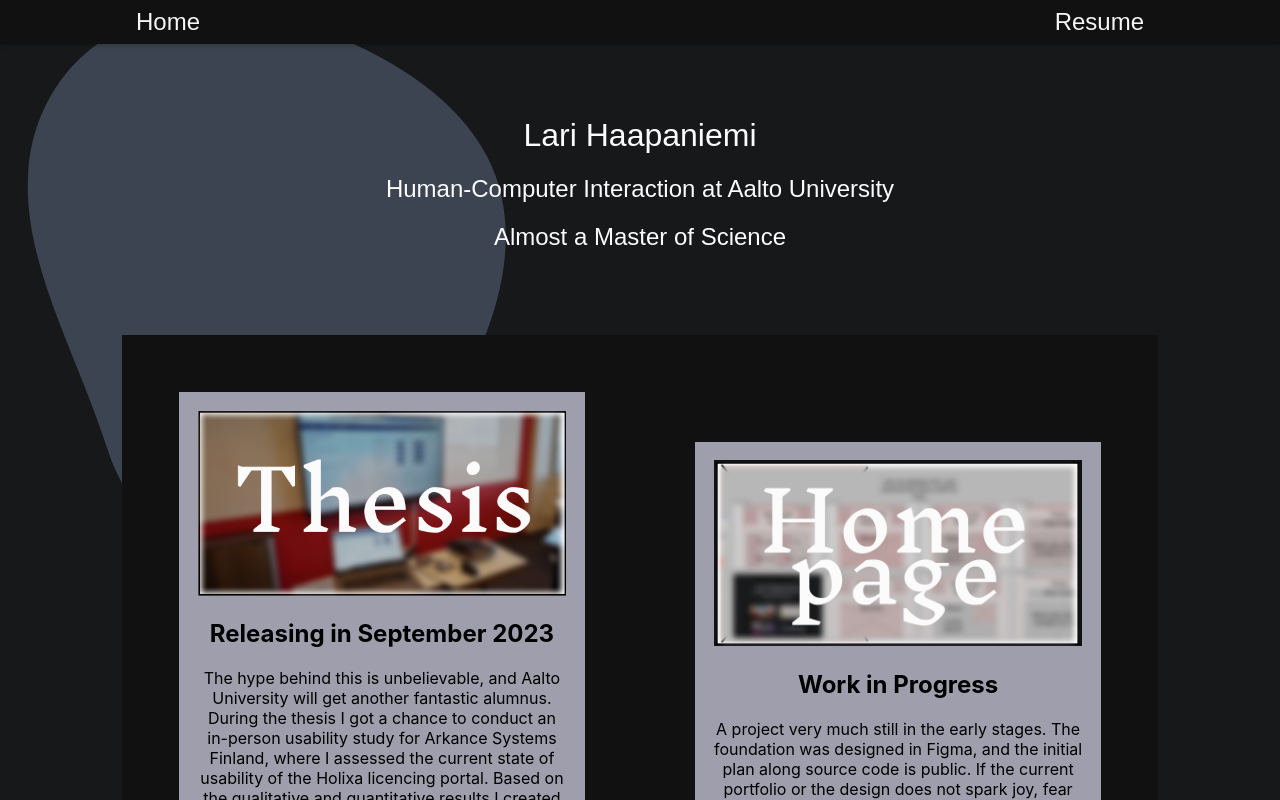
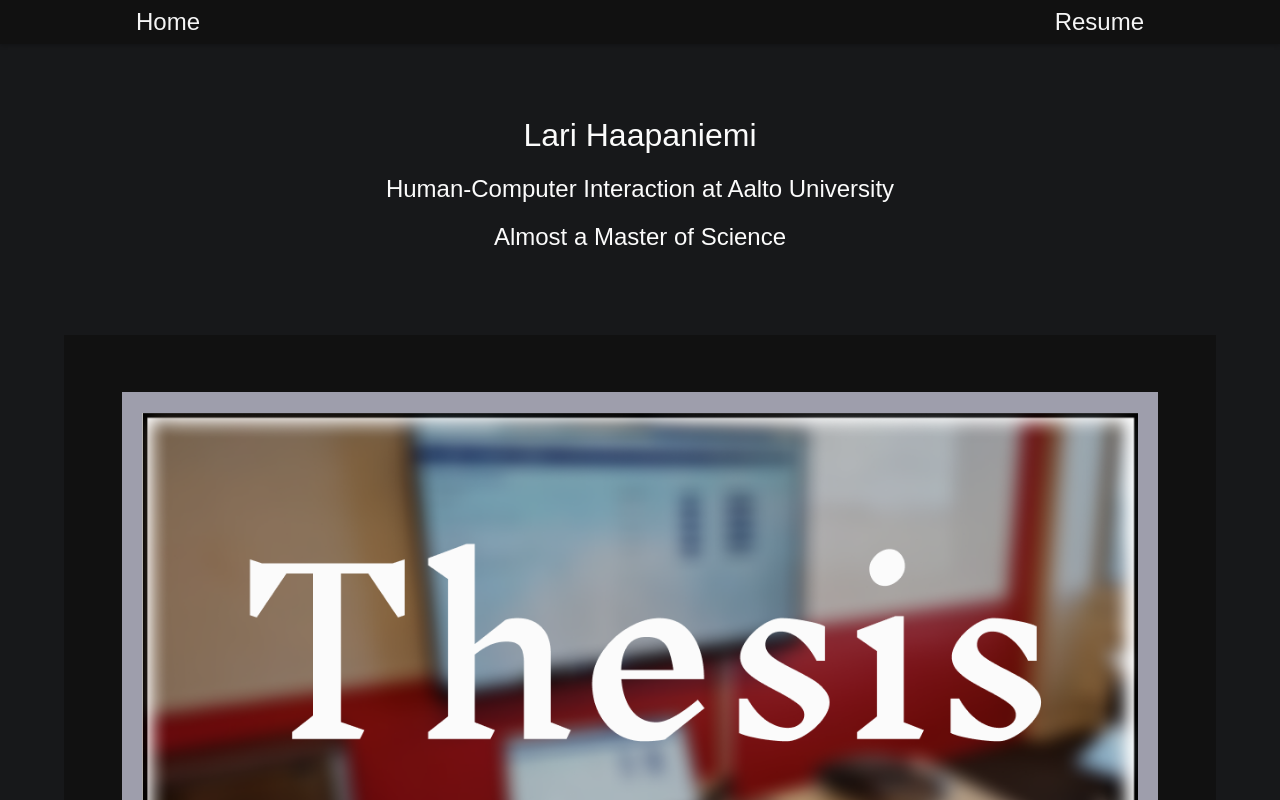
Before and after one commit to Telomeri/Homepage, a React (Create React App) app: page / in a window 1280 px wide. Shown: the top 800 px of the page. Built offline with nearby package versions, Linux system fonts and the light colour scheme; the HTML template or start-up script is replaced by a standard one.

Commit message:
Remove the blob

```diff
--- a/src/App.tsx
+++ b/src/App.tsx
@@ -8,11 +8,6 @@ function App() {
   return (
     <div className='App'>
       <NavigationBar/>
-      <div className="blob">
-        <svg xmlnsXlink="http://www.w3.org/1999/xlink" version="1.1" xmlns="http://www.w3.org/2000/svg" viewBox="0 0 310 350">
-        <path d="M156.4,339.5c31.8-2.5,59.4-26.8,80.2-48.5c28.3-29.5,40.5-47,56.1-85.1c14-34.3,20.7-75.6,2.3-111  c-18.1-34.8-55.7-58-90.4-72.3c-11.7-4.8-24.1-8.8-36.8-11.5l-0.9-0.9l-0.6,0.6c-27.7-5.8-56.6-6-82.4,3c-38.8,13.6-64,48.8-66.8,90.3c-3,43.9,17.8,88.3,33.7,128.8c5.3,13.5,10.4,27.1,14.9,40.9C77.5,309.9,111,343,156.4,339.5z"/>
-        </svg>
-      </div>
       <LandingPage name='Lari Haapaniemi' major='Human-Computer Interaction at Aalto University' degree='Almost a Master of Science'/>
     </div>
   );
--- a/src/assets/css/UnitCard.css
+++ b/src/assets/css/UnitCard.css
@@ -4,6 +4,10 @@
     align-items: wrap; /* or other alignment as needed */
     justify-content:space-between;
     padding: 5% 5% 0% 5%;
+  }
+
+.side {
+    flex: 1;
   }
 
   .left {
@@ -14,24 +18,43 @@
     margin-left: 5%; /* Adjust this margin to control the space */
   }
 
+@media screen and (min-width: 60em) {
+
+  .container {
+    display: flex;
+    align-items: wrap; /* or other alignment as needed */
+    justify-content:space-between;
+    flex-direction: row;
+  }
   .unit-card-container {
     display: flex;
-     flex-wrap: wrap;
-     align-items: center;
-     justify-content:space-between;
-     gap: 10px;
-     background-color: #111111;
-    padding: 5% 5% 5% 5%;
+    flex: 0 1 calc(40%-1em);
+    flex-wrap: wrap;
+    justify-content: space-between;
+    flex-direction: row;
   }
-
-.unit-card {
-    column-gap: 10px;
-    padding: 2%;
-    overflow: auto;
-    background-color: #9e9eac;
-    flex: 0 1 40%;
 }
 
+
+@media screen and (min-width: 52em) {
+
+  .container {
+    display: flex;
+    align-items: wrap; /* or other alignment as needed */
+    justify-content:space-between;
+    flex-direction: column;
+  }
+  .unit-card-container {
+    display: flex;
+    flex: 0 1 calc(40%-1em);
+    flex-wrap: wrap;
+    justify-content: space-between;
+    flex-direction: column;
+  }
+  .unit-card{
+    flex: 0 1 40%;
+  }
+}
 
   @media screen and (min-width: 10em) {
 
@@ -43,52 +66,35 @@
     }
     .unit-card-container {
       display: flex;
-      flex: 0 1 calc(40%-1em);
+      flex: 0 1 40%;
       flex-wrap: wrap;
       justify-content: space-between;
       flex-direction: column;
     }
     .unit-card{
-      flex: 0 1 calc(40%-1em);
+      flex: 0 1 40%;
     }
   }
 
-  @media screen and (min-width: 52em) {
+.unit-card-container {
+  display: flex;
+   flex-wrap: wrap;
+   align-items: center;
+   justify-content:space-between;
+   gap: 10px;
+   background-color: #111111;
+  padding: 5% 5% 5% 5%;
+}
 
-    .container {
-      display: flex;
-      align-items: wrap; /* or other alignment as needed */
-      justify-content:space-between;
-      flex-direction: column;
-    }
-    .unit-card-container {
-      display: flex;
-      flex: 0 1 calc(40%-1em);
-      flex-wrap: wrap;
-      justify-content: space-between;
-      flex-direction: column;
-    }
-    .unit-card{
-      flex: 0 1 calc(40%-1em);
-    }
-  }
+.unit-card {
+  column-gap: 10px;
+  padding: 2%;
+  overflow: auto;
+  background-color: #9e9eac;
+  flex: 0 1 40%;
+}
 
-  @media screen and (min-width: 52em) {
 
-    .container {
-      display: flex;
-      align-items: wrap; /* or other alignment as needed */
-      justify-content:space-between;
-      flex-direction: row;
-    }
-    .unit-card-container {
-      display: flex;
-      flex: 0 1 calc(40%-1em);
-      flex-wrap: wrap;
-      justify-content: space-between;
-      flex-direction: row;
-    }
-  }
 .unit-card-thumbnail {
     max-width: 100%;
     max-height: 100%;
```
